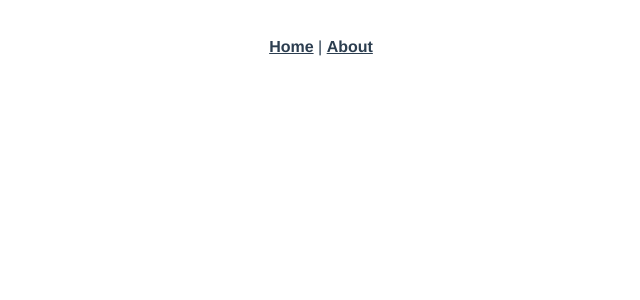
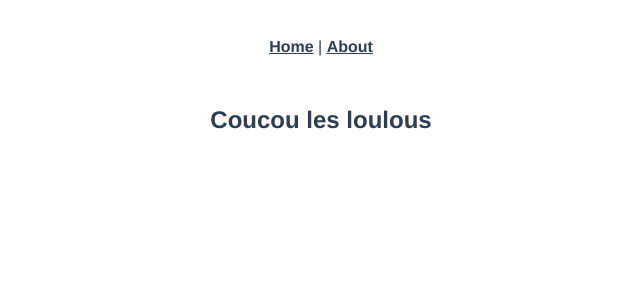
Before and after one commit to Alexis-Pel/blogVue, a Vue app: page /singlepost in a window 1280 px wide. Shown: the top 300 px of the page, without its empty margins (319-959 px from the left). Built offline with nearby package versions, Linux system fonts and the light colour scheme.

Commit message:
ajout route SinglePost et creation component SinglePost

```diff
--- a/src/components/SinglePost.vue
+++ b/src/components/SinglePost.vue
@@ -1,9 +1,10 @@
 <template>
-  <div></div>
+  <div><h2>Coucou les loulous</h2></div>
 </template>
 
 <script>
 export default {
+  name: 'SinglePost',
   data() {
     return {
       items: [
--- a/src/router/index.js
+++ b/src/router/index.js
@@ -17,6 +17,11 @@ const routes = [
     // this generates a separate chunk (about.[hash].js) for this route
     // which is lazy-loaded when the route is visited.
     component: () => import(/* webpackChunkName: "about" */ '../views/About.vue')
+  },
+  {
+    path: '/singlepost',
+    name: 'SinglePost',
+    component: () => import(/* webpackChunkName: "about" */ '../views/SinglePost.vue')
   }
 ]
 
--- /dev/null
+++ b/src/views/SinglePost.vue
@@ -0,0 +1,18 @@
+<template>
+  <div>
+    <SinglePost />
+  </div>
+</template>
+
+<script>
+import SinglePost from '../components/SinglePost'
+
+export default {
+  components: {
+    SinglePost
+  }
+};
+</script>
+
+<style>
+</style>
```
Also changed, not shown: src/vues/SinglePost.vue (deleted, +0 -10 lines).
